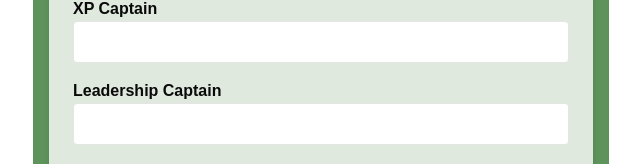
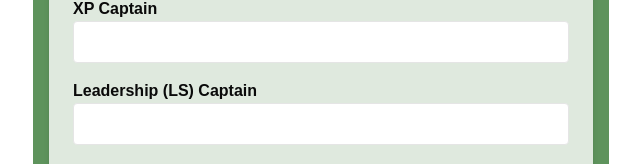
Before and after one commit to gopfertammi/TeamXP-Calculator, a Next.js app: page / in a window 1280 px wide. Shown: the part 173-337 px from the top of the page, without its empty margins (319-959 px from the left). Built offline with nearby package versions, Linux system fonts and the light colour scheme.

Commit message:
Update page.tsx

```diff
--- a/app/page.tsx
+++ b/app/page.tsx
@@ -46,7 +46,7 @@ export default function TeamerfahrungTool() {
             <input type="number" value={K} onChange={e => setK(Number(e.target.value))} className="w-full p-2 rounded border" />
           </div>
           <div>
-            <label className="block font-semibold">Leadership Captain</label>
+            <label className="block font-semibold">Leadership (LS) Captain</label>
             <input type="number" step="0.01" value={F} onChange={e => setF(Number(e.target.value))} className="w-full p-2 rounded border" />
           </div>
           <div className="mt-4">
```
